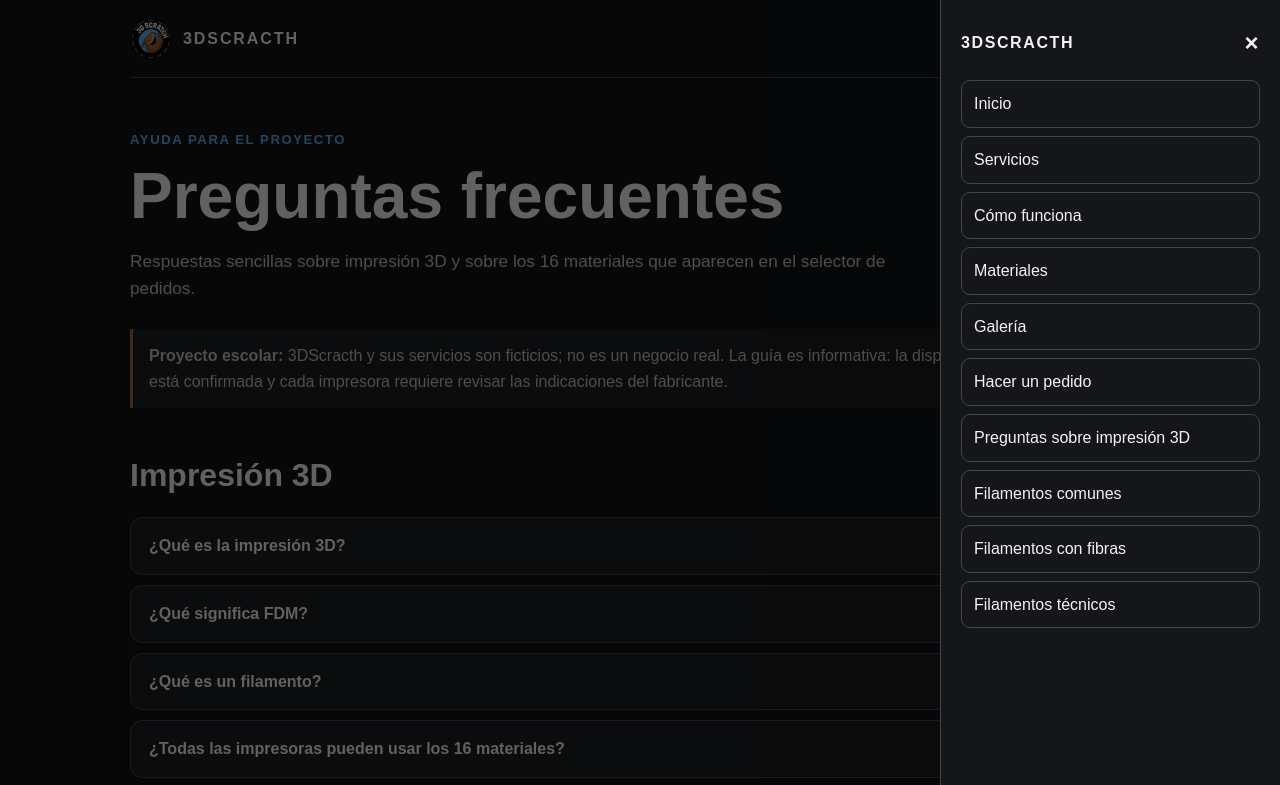
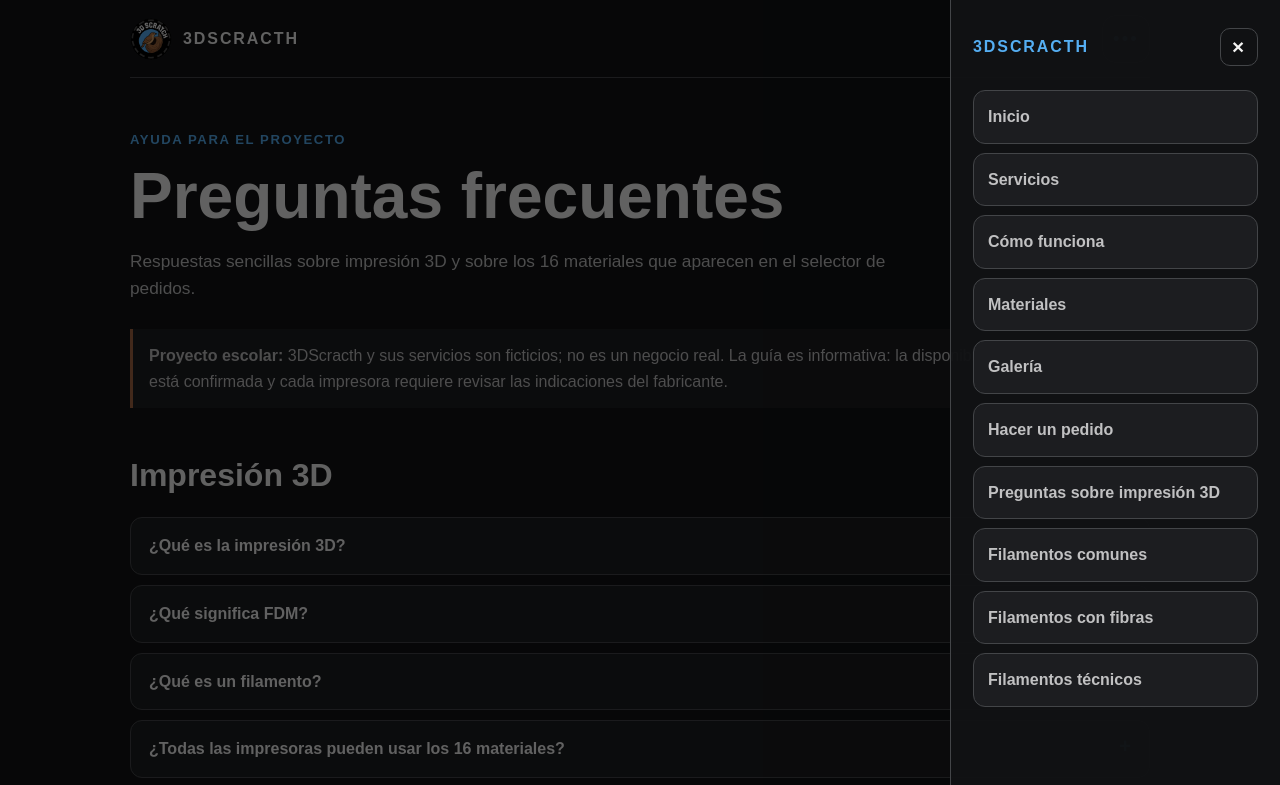
Before and after one commit to Mason-GPT/Scracth-faq, a plain HTML site: page index.html in a window 1280 px wide. Both pictures are taken after a click on the link "•••". Shown: the top 785 px of the page. Drawn offline with Linux system fonts and the light colour scheme.

Commit message:
Match FAQ navigation colors and layout

```diff
--- a/index.html
+++ b/index.html
@@ -16,16 +16,17 @@
     header { min-height:78px; display:flex; align-items:center; justify-content:space-between; gap:18px; border-bottom:1px solid var(--line); }
     .brand { display:inline-flex; align-items:center; gap:11px; color:var(--ink); text-decoration:none; font-weight:800; letter-spacing:.12em; }
     .brand img { width:42px; height:42px; object-fit:contain; border-radius:50%; }
-    .menu-trigger { min-width:46px; text-align:center; color:var(--ink); text-decoration:none; border:1px solid var(--line); border-radius:10px; padding:8px 13px; font-size:1.1rem; letter-spacing:.1em; }
-    .menu-trigger:hover,.drawer-links a:hover { border-color:var(--accent); color:var(--accent); }
+    .menu-trigger { display:grid; place-items:center; width:48px; height:48px; border:1px solid var(--line); border-radius:14px; background:var(--panel); color:var(--accent); font-size:1.15rem; letter-spacing:.12em; text-decoration:none; }
+    .menu-trigger:hover, .menu-trigger:focus-visible { border-color:var(--accent); background:#293a48; outline:none; }
     .drawer { position:fixed; inset:0; z-index:10; background:#0009; opacity:0; visibility:hidden; transition:.2s; }
     .drawer:target { opacity:1; visibility:visible; }
-    .drawer-panel { position:absolute; top:0; right:0; width:min(340px,88vw); height:100%; overflow-y:auto; padding:24px 20px; background:#151619; border-left:1px solid var(--line); transform:translateX(100%); transition:transform .2s; }
+    .drawer-panel { position:absolute; top:0; right:0; display:flex; flex-direction:column; gap:24px; width:min(330px,86vw); height:100%; overflow-y:auto; padding:28px 22px; border-left:1px solid var(--line); background:#111214f5; transform:translateX(100%); transition:transform .22s ease; }
     .drawer:target .drawer-panel { transform:translateX(0); }
-    .drawer-head { display:flex; justify-content:space-between; align-items:center; margin-bottom:18px; font-weight:800; letter-spacing:.1em; }
-    .drawer-close { text-decoration:none; font-size:1.5rem; }
-    .drawer-links { display:grid; gap:8px; }
-    .drawer-links a { display:block; border:1px solid var(--line); border-radius:9px; padding:10px 12px; text-decoration:none; }
+    .drawer-head { display:flex; align-items:center; justify-content:space-between; color:var(--accent); font-weight:850; letter-spacing:.12em; }
+    .drawer-close { display:grid; place-items:center; width:38px; height:38px; border:1px solid var(--line); border-radius:10px; color:var(--ink); text-decoration:none; font-size:1.3rem; }
+    .drawer-links { display:flex; flex-direction:column; gap:9px; }
+    .drawer-links a { padding:13px 14px; border:1px solid var(--line); border-radius:12px; background:var(--panel); color:var(--muted); text-decoration:none; font-weight:700; }
+    .drawer-links a:hover, .drawer-links a:focus-visible { border-color:var(--accent); background:var(--accent); color:#0d1820; outline:none; }
     main { padding:38px 0 64px; }
     .eyebrow { color:var(--accent); font-size:.82rem; font-weight:700; letter-spacing:.12em; text-transform:uppercase; }
     h1 { max-width:750px; margin:8px 0 14px; font-size:clamp(2.25rem,6vw,4rem); line-height:1.05; }
```
